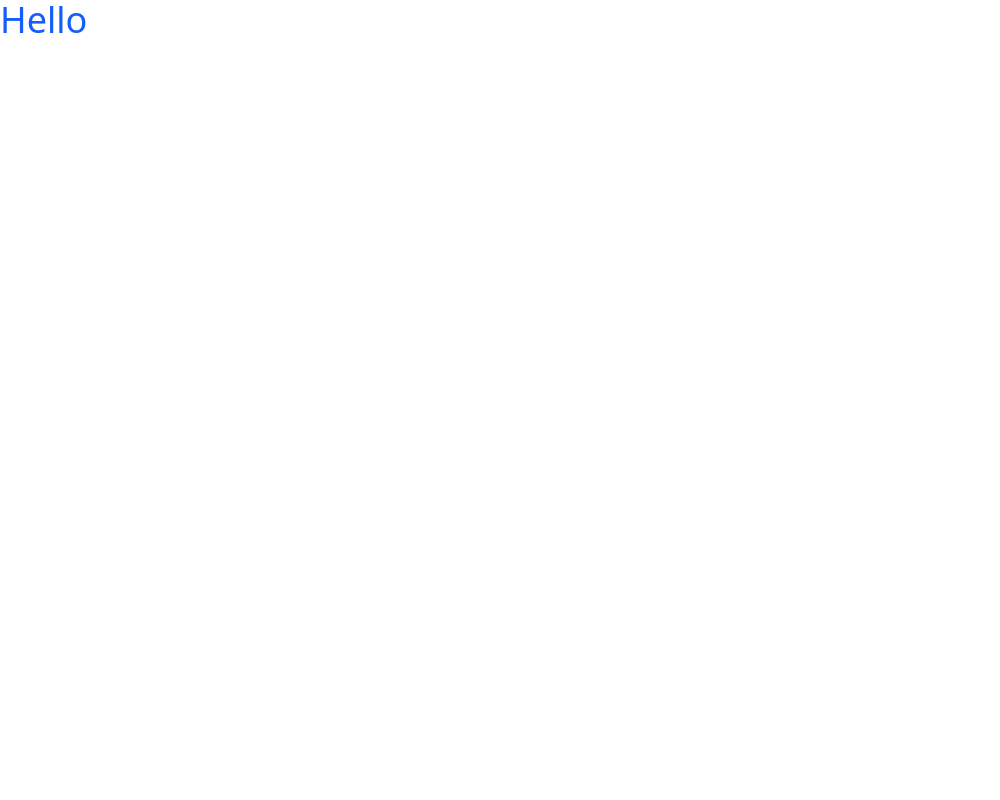
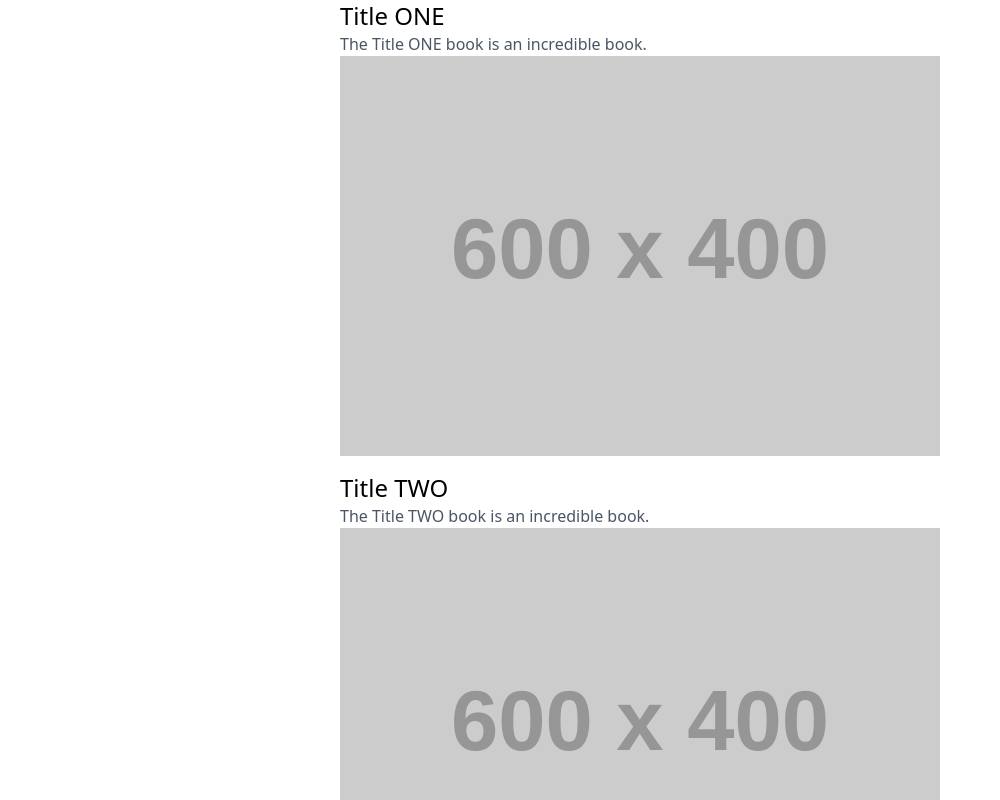
Before and after one commit to bogdancaliman/bookish-pancake, a React (Vite) app in the folder books-project/: page / in a window 1280 px wide. Shown: the top 800 px of the page, without its empty margins (0-1000 px from the left). Built offline with nearby package versions, Linux system fonts and the light colour scheme.

Commit message:
feat: initial data desplayed

```diff
--- a/books-project/src/App.tsx
+++ b/books-project/src/App.tsx
@@ -1,9 +1,51 @@
+import { useState } from "react";
 import "./App.css";
 
+interface Book {
+  id: string;
+  title: string;
+  description?: string;
+  imageUrl?: string;
+}
+
+const PLACEHOLDER_IMAGE = "https://placehold.co/600x400";
+
+const INITIAL_DATA: Book[] = [
+  {
+    id: "1",
+    title: "Title ONE",
+    description: "The Title ONE book is an incredible book.",
+    imageUrl: "https://placehold.co/600x400",
+  },
+  {
+    id: "2",
+    title: "Title TWO",
+    description: "The Title TWO book is an incredible book.",
+  },
+  {
+    id: "3",
+    title: "Title THREE",
+    imageUrl: "https://placehold.co/600x400",
+  },
+];
+
 function App() {
+  const [books, setBooks] = useState(INITIAL_DATA);
   return (
     <>
-      <div className="text-4xl text-blue-600">Hello</div>
+      <section className="flex flex-col justify-center items-center">
+        <div className="flex flex-col gap-4">
+          {books.map((book) => (
+            <div key={book.id}>
+              <h2 className="text-2xl">{book.title}</h2>
+              {book.description && (
+                <p className="text-gray-600">{book.description}</p>
+              )}
+              <img src={book.imageUrl || PLACEHOLDER_IMAGE} alt={book.title} />
+            </div>
+          ))}
+        </div>
+      </section>
     </>
   );
 }
```
